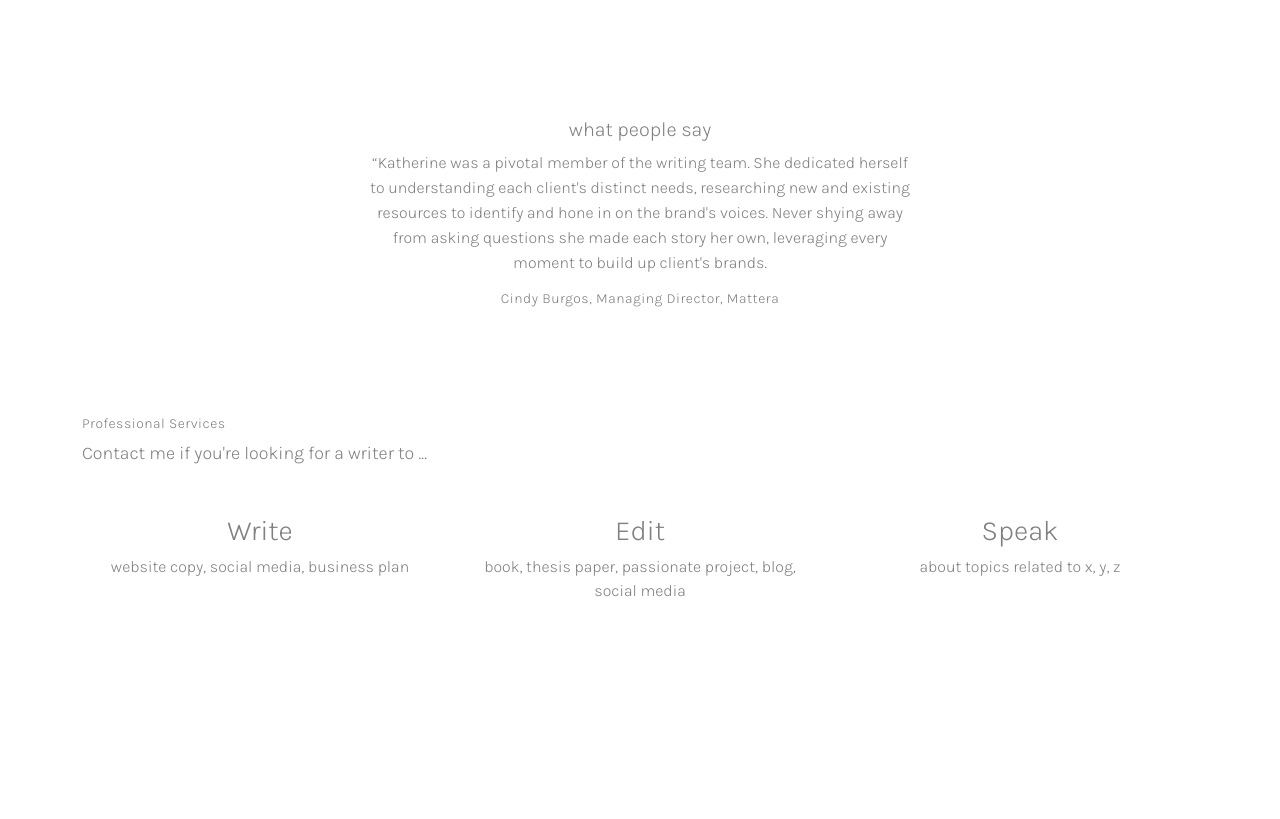
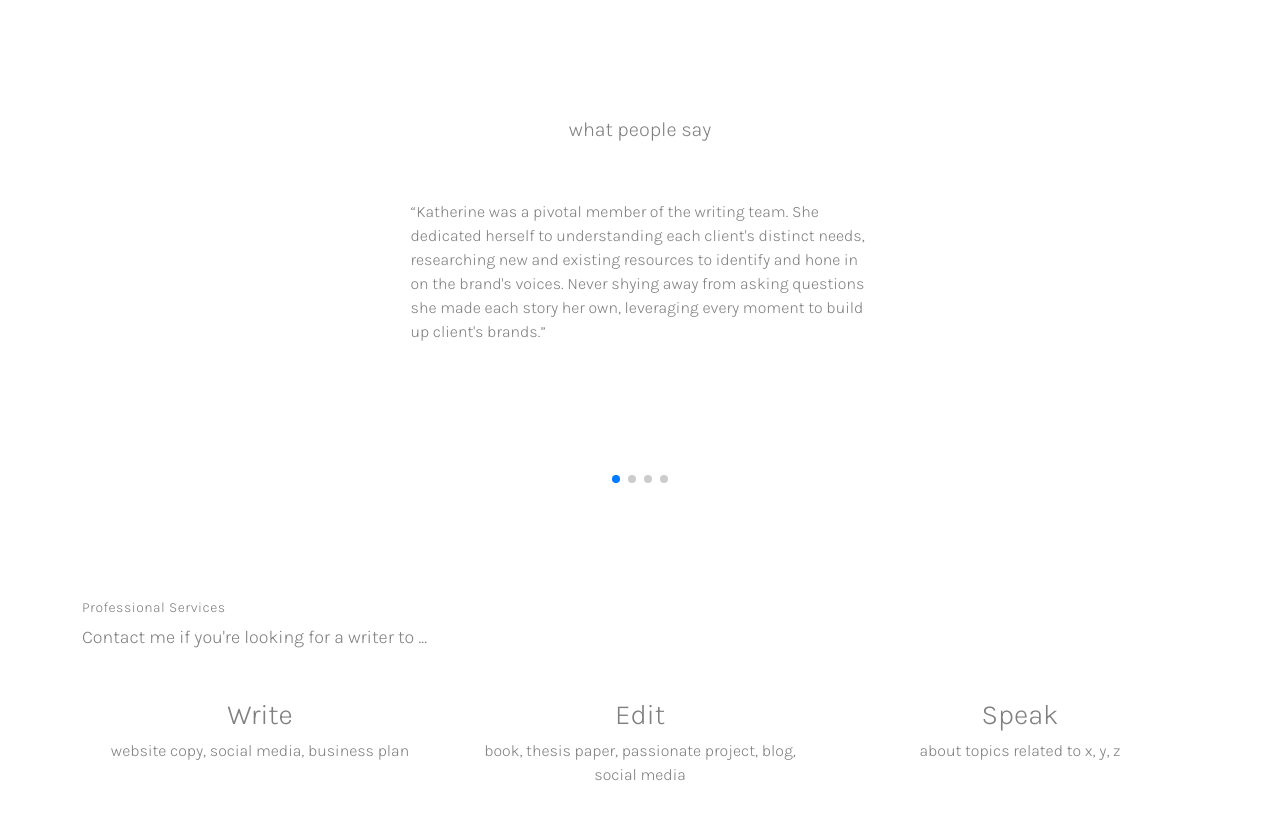
Before and after one commit to Kaitlyn-Lynette/Kathys-Portfolio, a React (Create React App) app: page / in a window 1280 px wide. Shown: the part 1625-2444 px from the top of the page. Built offline with nearby package versions, Linux system fonts and the light colour scheme.

Commit message:
Added Swiper v6 for the Carousel

```diff
--- a/package.json
+++ b/package.json
@@ -13,6 +13,7 @@
     "react-bootstrap": "^2.0.0-rc.0",
     "react-dom": "^17.0.2",
     "react-scripts": "4.0.3",
+    "swiper": "^6.8.4",
     "web-vitals": "^1.1.2"
   },
   "scripts": {
--- a/public/index.html
+++ b/public/index.html
@@ -20,6 +20,12 @@
     integrity="sha384-F3w7mX95PdgyTmZZMECAngseQB83DfGTowi0iMjiWaeVhAn4FJkqJByhZMI3AhiU"
     crossorigin="anonymous"
   />
+  <link
+  rel="stylesheet"
+  href="https://unpkg.com/swiper@7/swiper-bundle.min.css"
+/>
+
+<script src="https://unpkg.com/swiper@7/swiper-bundle.min.js"></script>
     <link rel="manifest" href="%PUBLIC_URL%/manifest.json" />
 
     <title>Kathy's Portfolio</title>
--- a/src/App.css
+++ b/src/App.css
@@ -6,3 +6,16 @@
   padding-top: 100px;
   padding-bottom: 100px;
 }
+
+
+.swiper-container {
+    margin-left: auto;
+    margin-right: auto;
+    position: relative;
+    overflow: hidden;
+    list-style: none;
+    padding: 0;
+    z-index: 1;
+    width: 459px;
+    height: 300px;
+}
--- a/src/App.js
+++ b/src/App.js
@@ -19,7 +19,7 @@ function App() {
       <Work />
       <Testimonials />
       <Services />
-      <Contact />
+      {/* <Contact /> */}
 
 
     </div>
--- /dev/null
+++ b/src/components/Carousel.js
@@ -0,0 +1,62 @@
+import React from "react";
+
+import { Swiper, SwiperSlide } from "swiper/react";
+import "swiper/swiper-bundle.min.css";
+import "swiper/swiper.min.css";
+import "../App.css"
+
+
+// import Swiper core and required modules
+import SwiperCore, {
+  Pagination
+} from 'swiper';
+
+// install Swiper modules
+SwiperCore.use([Pagination]);
+
+const Carousel = () => {
+  return (
+    <Swiper
+      pagination={true}
+      spaceBetween={50}
+      slidesPerView={1}
+      centeredSlides
+      onSlideChange={() => console.log("slide change")}
+      onSwiper={(swiper) => console.log(swiper)}
+    >
+      <SwiperSlide>
+        “Katherine was a pivotal member of the writing team. She dedicated
+        herself to understanding each client's distinct needs, researching new
+        and existing resources to identify and hone in on the brand's voices.
+        Never shying away from asking questions she made each story her own,
+        leveraging every moment to build up client's brands.”
+      </SwiperSlide>
+      <SwiperSlide>
+        “I’ve been working with Katherine Perez for over a year. She has taken
+        my online presence to a new level. She is great at navigating social
+        media and the apps needed to create eye-catching flyers and
+        announcements. Katherine is a pleasure to work with, positive,
+        supportive and timely, always able to accommodate my projects as they
+        arise. She also has a fresh creative flair to her work. Already
+        recommended her to many in my circle.”
+      </SwiperSlide>
+      <SwiperSlide>
+        “Katherine Perez is an excellent writer who is not only precise when it
+        comes to the nuances of editing, but is creative, articulate and well
+        versed in culture. She recently edited one of my books and did an
+        amazing job! I highly recommend her!"
+      </SwiperSlide>
+      <SwiperSlide>
+        "After reaching out to Katherine our team felt like she was a perfect
+        fit for what we needed. Several of our clients needed blogs written
+        bi-weekly, weekly, or monthly. We gave Katherine all the deadlines,
+        topics, and direction and from there she executed what we needed
+        perfectly. She did all her own research, came in within the word count
+        we needed and wrote on many different topic. Katherine never missed one deadline. It
+        was an absolute pleasure working with her."
+      </SwiperSlide>
+    </Swiper>
+  );
+};
+
+export default Carousel;
--- a/src/pages/Contact.js
+++ b/src/pages/Contact.js
@@ -1,8 +1,13 @@
-import React from "react";
+// import React from "react";
 
-const Contact = () => {
+// const Contact = () => {
 
-  return <div id="contact"></div>;
-};
+//   return (
 
-export default Contact;
+//     <div id="contact"></div>;
+//   )
+
+
+// };
+
+// export default Contact;
--- a/src/pages/Testimonials.js
+++ b/src/pages/Testimonials.js
@@ -1,6 +1,7 @@
 import Container from "react-bootstrap/Container";
 import Col from "react-bootstrap/Col";
 import Row from "react-bootstrap/Row";
+import Carousel from "../components/Carousel";
 
 const Testimonials = () => {
   return (
@@ -8,25 +9,12 @@ const Testimonials = () => {
       <Container>
         <Row>
           <Col md={{ span: 6, offset: 3 }}>
-            <p style={{ textAlign: "center", lineHeight: "25px" }}>
-              <h5>what people say</h5>
-              “Katherine was a pivotal member of the writing team. She dedicated
-              herself to understanding each client's distinct needs, researching
-              new and existing resources to identify and hone in on the brand's
-              voices. Never shying away from asking questions she made each
-              story her own, leveraging every moment to build up client's
-              brands.
-            </p>
-            <h5
-              style={{
-                textAlign: "center",
-                fontSize: "14px",
-                letterSpacing: "0.5px",
-              }}
-            >
-              {" "}
-              Cindy Burgos, Managing Director, Mattera{" "}
-            </h5>
+            <h5 style={{ textAlign: "center" }}>what people say</h5>
+          </Col>
+        </Row>
+        <Row style={{paddingTop: "50px"}}>
+          <Col md={{ span: 6, offset: 3 }}>
+            <Carousel />
           </Col>
         </Row>
       </Container>
```
Also changed, not shown: src/pages/About.js (+1 -1 lines), 1 other file (tests, documents, lock files or other folders).
